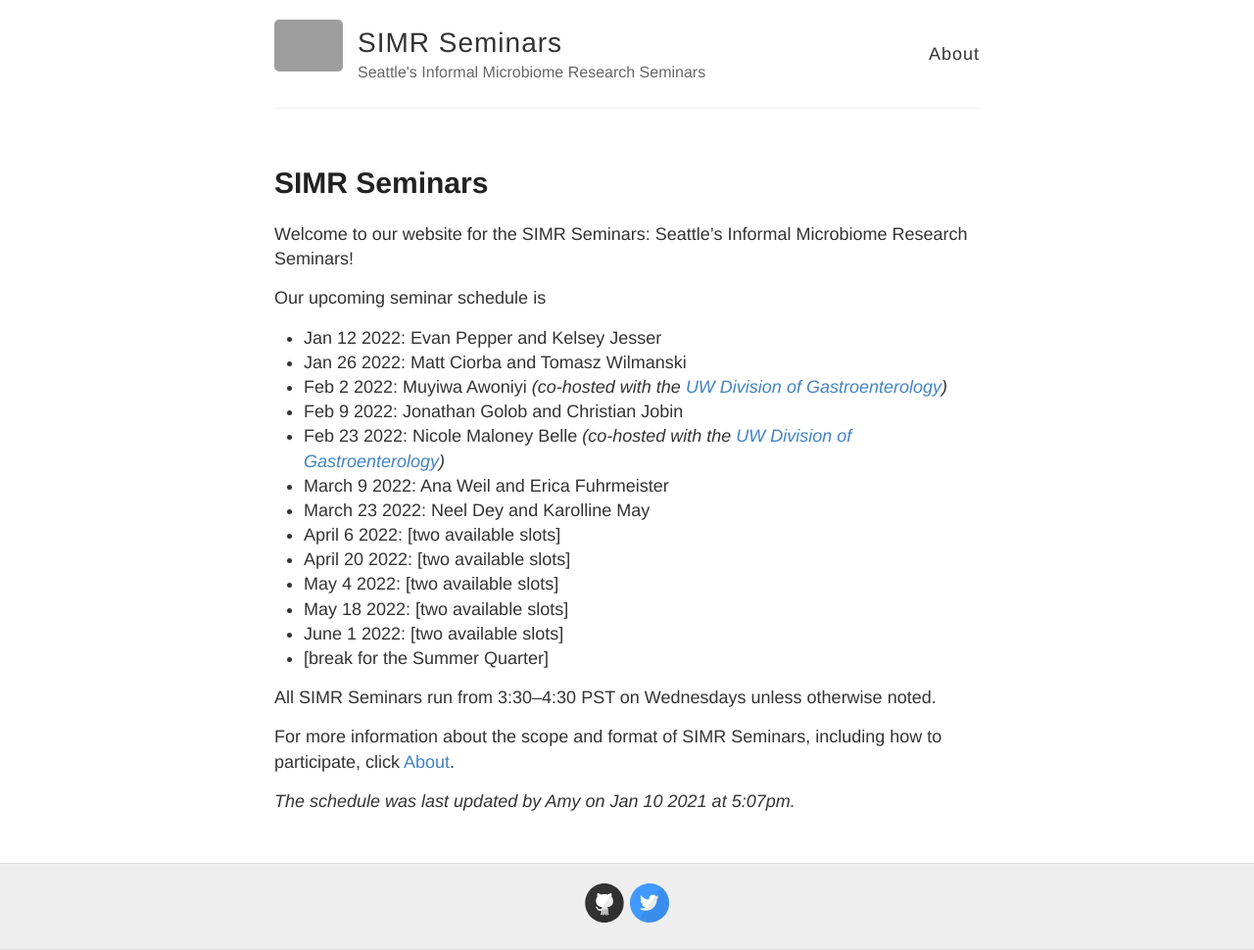
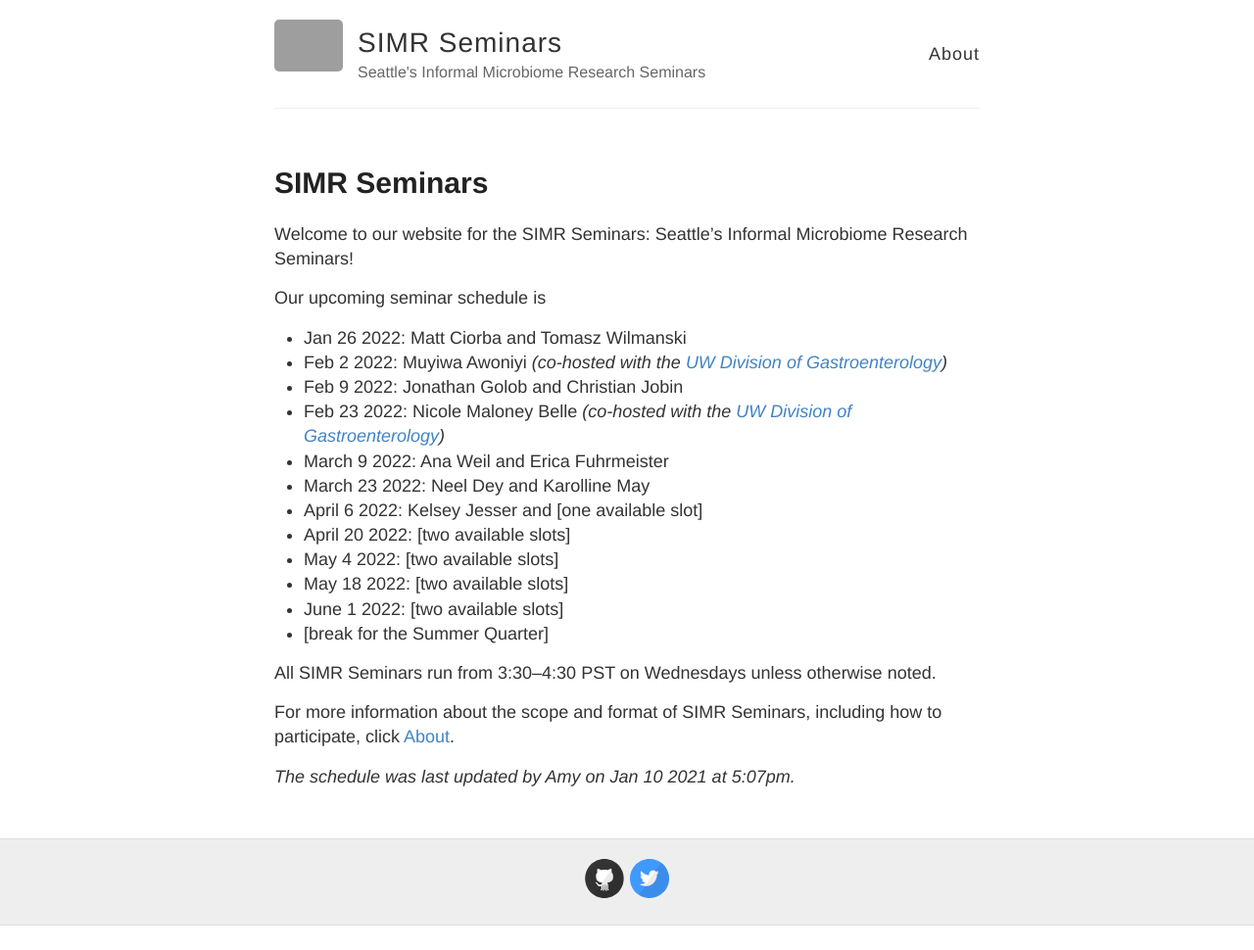
Before and after one commit to SIMR-seminars/SIMR-seminars.github.io, a Jekyll site: the page built from _posts/2021-12-7-SIMR-Seminars.md, in a window 1280 px wide. Shown: the whole page at 98% size. Built offline with Jekyll 4.4.1, drawn with Linux system fonts in a browser that asks for light colours; after the commit the page ends 945 px from its top, so only the background shows below that; grey boxes are pictures that could not be loaded.

Commit message:
update schedule

```diff
--- a/_posts/2021-12-7-SIMR-Seminars.md
+++ b/_posts/2021-12-7-SIMR-Seminars.md
@@ -7,14 +7,13 @@ Welcome to our website for the SIMR Seminars: Seattle's Informal Microbiome Rese
 
 Our upcoming seminar schedule is
 
-- Jan 12 2022: Evan Pepper and Kelsey Jesser
 - Jan 26 2022: Matt Ciorba and Tomasz Wilmanski
 - Feb 2 2022: Muyiwa Awoniyi *(co-hosted with the [UW Division of Gastroenterology](https://gastro.uw.edu/))*
 - Feb 9 2022: Jonathan Golob and Christian Jobin
 - Feb 23 2022: Nicole Maloney Belle *(co-hosted with the [UW Division of Gastroenterology](https://gastro.uw.edu/))*
 - March 9 2022: Ana Weil and Erica Fuhrmeister
 - March 23 2022: Neel Dey and Karolline May
-- April 6 2022: [two available slots]
+- April 6 2022: Kelsey Jesser and [one available slot]
 - April 20 2022: [two available slots]
 - May 4 2022: [two available slots]
 - May 18 2022: [two available slots]
```
Also changed, not shown: about.md (+1 -0 lines).
